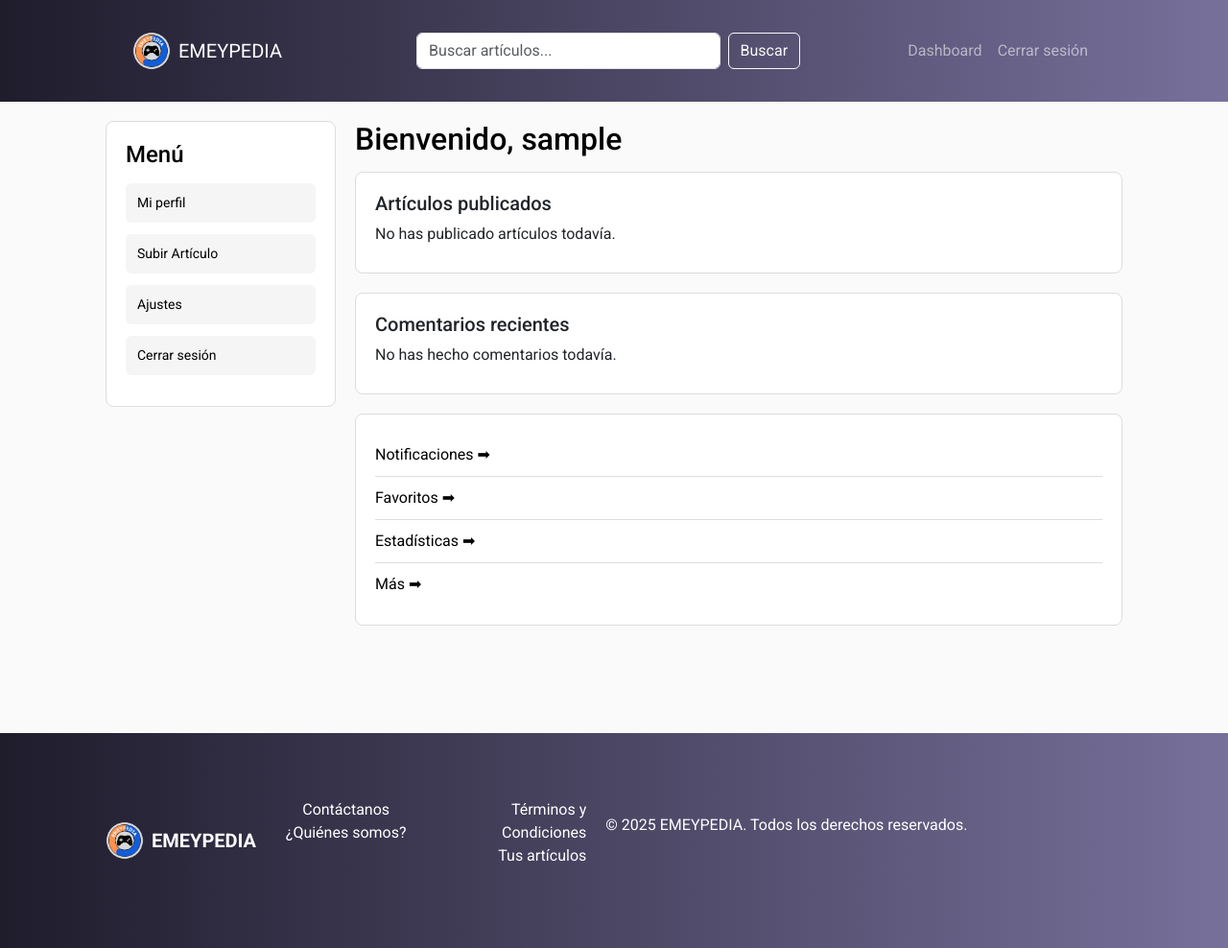
After one commit to ElFranck21/Emeypedia, a Django app: page /usuarios/dashboard_admin/ in a window 1280 px wide. The commit adds this page. Shown: the whole page at 96% size. Run offline with Django 5.2, Linux system fonts and the light colour scheme; the visitor is signed in with stand-in values (Sample User, id 1).

Commit message:
commit previo a cambiar modelos y vistas

```diff
--- a/Emeypediaa/settings.py
+++ b/Emeypediaa/settings.py
@@ -145,3 +145,4 @@ DEFAULT_AUTO_FIELD = 'django.db.models.BigAutoField'
 
 MEDIA_URL = '/media/'
 MEDIA_ROOT = BASE_DIR / 'media'
+LOGIN_REDIRECT_URL = '/redireccion_dashboard/'
--- a/Emeypediaa/urls.py
+++ b/Emeypediaa/urls.py
@@ -6,7 +6,7 @@ import articulos
 from inicio import views
 from django.contrib.auth import views as auth_views
 from usuarios.forms import LoginForm
-from usuarios.views import dashboard, register
+from usuarios.views import CustomLoginView, dashboard_admin, dashboard_cliente, register
 from articulos import views as articulos_views
 from django.contrib.auth.views import LogoutView
 
@@ -15,9 +15,9 @@ from django.contrib.auth.views import LogoutView
 
 urlpatterns = [
     path('', views.index, name='index'),
+    path('login/', CustomLoginView.as_view(), name='login'),
     path('articulos/', include('articulos.urls')),
     path('admin/', admin.site.urls),
-    path('dashboard/', dashboard, name='dashboard'),
     path('register/', register, name='register'),
     path('contactanos/', views.contactanos, name='contactanos'),
     path('quienes_somos', views.quienes_somos, name='quienes_somos'),
--- a/static/css/dashboard.css
+++ b/static/css/dashboard.css
@@ -1,95 +1,131 @@
+
     body {
-    font-family: 'Arial', sans-serif;
-    background: black;
+        font-family: 'Roboto', sans-serif;
         margin: 0;
-    padding: 0;
+        background-color: #fafafa;
+        color: #000;
     }
 
-.parent {
-    display: grid;
-    grid-template-columns: repeat(10, 1fr);
-    grid-template-rows: repeat(10, 1fr);
-    gap: 10px;
-    padding: 10px;
+    .container {
+        max-width: 1100px;
+        margin: 20px auto;
+        padding: 0 20px;
+        display: flex;
+        gap: 20px;
     }
 
-.header {
-    grid-column: 1 / span 10;
-    grid-row: 1 / span 2;
-    background: linear-gradient(to right, #1f1c2c, #77709b);
+    /* Sidebar estilo Netflix */
+    .sidebar {
+        width: 240px;
+        background: white;
+        border-radius: 8px;
         padding: 20px;
-    border-radius: 10px;
-    color: white;
+        border: 1px solid #ddd;
+        height: fit-content;
     }
 
-.sidebar {
-    grid-column: 1 / span 2;
-    grid-row: 3 / span 8;
-    background: linear-gradient(to bottom, #1f1c2c, #2e2a47);
-    padding: 20px;
-    border-radius: 10px;
-    color: white;
+    .sidebar h4 {
+        margin-bottom: 15px;
     }
 
-.content {
-    grid-column: 3 / span 7;
-    grid-row: 3 / span 8;
-    background: linear-gradient(to bottom, #1a1a1a, #33334d);
-    padding: 20px;
-    border-radius: 10px;
-    color: white;
-}
-
-.div4, .div5, .div6, .div7 {
-    grid-column: 10 / span 1;
-    background: linear-gradient(to bottom, #292929, #444);
-    color: white;
-    padding: 10px;
-    border-radius: 30px;
-}
-.div4 { grid-row: 3 / span 2; }
-.div5 { grid-row: 5 / span 2; }
-.div6 { grid-row: 7 / span 2; }
-.div7 { grid-row: 9 / span 2; }
-
-p {
-    color: wheat;
-}
-
-.dashboard-menu {
+    .sidebar ul {
         list-style: none;
         padding: 0;
         margin: 0;
     }
 
-.dashboard-menu li {
-    margin-bottom: 10px;
+    .sidebar li {
+        margin-bottom: 12px;
     }
 
-.btn-dash {
+    .sidebar a,
+    .sidebar button {
         display: block;
         width: 100%;
-    padding: 10px 15px;
+        padding: 10px 12px;
+        background-color: #f5f5f5;
+        border-radius: 6px;
+        text-decoration: none;
+        color: black;
+        text-align: left;
         border: none;
-    border-radius: 10px;
-    text-align: center;
-    background: linear-gradient(to right, #373b44, #4286f4);
-    color: white;
-    text-decoration: none;
-    font-weight: bold;
-    box-shadow: 0 4px 8px rgba(0,0,0,0.3);
-    transition: all 0.3s ease;
+        cursor: pointer;
+        font-size: 14px;
     }
 
-.btn-dash:hover {
-    background: linear-gradient(to right, #4e54c8, #8f94fb);
-    transform: translateY(-2px);
+    .sidebar a:hover,
+    .sidebar button:hover {
+        background-color: #e5e5e5;
     }
 
     .logout {
-    background: linear-gradient(to right, #c31432, #240b36);
+        background-color: #ff4d4d;
+        color: white !important;
     }
 
-.logout:hover {
-    background: linear-gradient(to right, #ff416c, #ff4b2b);
+    /* Contenido principal */
+    .main-content {
+        flex: 1;
     }
+
+    .main-content h2 {
+        margin-bottom: 15px;
+    }
+
+    .card {
+        background: white;
+        border: 1px solid #ddd;
+        border-radius: 8px;
+        padding: 20px;
+        margin-bottom: 20px;
+    }
+
+    .badge {
+        background-color: #1a4ed8;
+        color: white;
+        padding: 4px 10px;
+        border-radius: 20px;
+        font-size: 13px;
+        display: inline-block;
+    }
+
+    .card h5 {
+        margin-top: 0;
+    }
+
+    .card ul {
+        list-style: none;
+        padding: 0;
+        margin: 0;
+    }
+
+    .card ul li {
+        margin-bottom: 8px;
+    }
+
+    .card ul li a {
+        text-decoration: none;
+        color: black;
+    }
+
+    .card ul li a:hover {
+        text-decoration: underline;
+    }
+
+    /* Quick links */
+    .quick-links a {
+        display: flex;
+        justify-content: space-between;
+        padding: 10px 0;
+        border-bottom: 1px solid #ddd;
+        text-decoration: none;
+        color: black;
+    }
+
+    .quick-links a:last-child {
+        border-bottom: none;
+    }
+
+    .logout{
+        color: tomato;
+    }
--- a/templates/base.html
+++ b/templates/base.html
@@ -45,13 +45,12 @@
                     <ul class="navbar-nav mb-2 mb-lg-0 d-flex align-items-center">
                         {% if user.is_authenticated %}
                             <li class="nav-item">
-                                <a class="nav-link {% if request.resolver_match.url_name == 'dashboard' %}active{% endif %}" href="{% url 'dashboard' %}">Dashboard</a>
+                                <a class="nav-link {% if request.resolver_match.url_name == 'dashboard' %}active{% endif %}" href="{% url 'redireccion_dashboard' %}">Dashboard</a>
                             </li>
                             <li class="nav-item">
-                                <form method="post" action="{% url 'logout' %}">
-                                    {% csrf_token %}
-                                    <button type="submit" class="nav-link btn btn-link">Cerrar sesión</button>
-                                </form>
+                                <button type="button" class="nav-link btn btn-link" data-bs-toggle="modal" data-bs-target="#logoutModal">
+                                    Cerrar sesión
+                                </button>
                             </li>
                         {% else %}
                             <li class="nav-item">
@@ -155,5 +154,32 @@
         </div>
       </div>
     </div>
+
+    <!-- MODAL DE CONFIRMACIÓN DE CIERRE DE SESIÓN -->
+<div class="modal fade" id="logoutModal" tabindex="-1" aria-labelledby="logoutModalLabel" aria-hidden="true">
+  <div class="modal-dialog modal-dialog-centered">
+    <div class="modal-content p-4" style="border-radius: 1rem;">
+
+      <div class="modal-header">
+        <h5 class="modal-title text-warning" id="logoutModalLabel">Cerrar sesión</h5>
+        <button type="button" class="btn-close" data-bs-dismiss="modal" aria-label="Cerrar"></button>
+      </div>
+
+      <div class="modal-body text-center text-dark">
+        <p>¿Estás seguro que deseas cerrar tu sesión?</p>
+      </div>
+
+      <div class="modal-footer justify-content-center">
+        <!-- Formulario que apunta al logout -->
+        <form method="post" action="{% url 'logout' %}">
+          {% csrf_token %}
+          <button type="submit" class="btn btn-warning">Sí, cerrar sesión</button>
+        </form>
+        <button type="button" class="btn btn-secondary" data-bs-dismiss="modal">Cancelar</button>
+      </div>
+
+    </div>
+  </div>
+</div>
 </body>
 </html>
--- a/templates/perfil.html
+++ b/templates/perfil.html
@@ -2,6 +2,7 @@
 {% load static %}
 
 {% block content %}
+
 <link rel="stylesheet" href="{% static 'css/index.css' %}">
 
 <div class="container text-white mt-5">
--- /dev/null
+++ b/templates/usuarios/dashboard_admin.html
@@ -0,0 +1,74 @@
+{% extends 'base.html' %}
+{% load static %}
+
+{% block content %}
+<link rel="stylesheet" href="https://fonts.googleapis.com/css2?family=Roboto:wght@400;500;700&display=swap">
+<link rel="stylesheet" href="{% static 'css/dashboard.css' %}">
+
+
+
+<div class="container">
+    <!-- Sidebar -->
+    <aside class="sidebar">
+        <h4>Menú</h4>
+        <ul>
+            <li><a href="{% url 'perfil' %}">Mi perfil</a></li>
+            <li><a href="{% url 'crear_articulo' %}">Subir Artículo</a></li>
+            <li><a href="#">Ajustes</a></li>
+            <li>
+                <button type="button" class="btn btn-danger" data-bs-toggle="modal" data-bs-target="#logoutModal">
+                    Cerrar sesión
+                </button>
+            </li>
+
+        </ul>
+    </aside>
+
+    <!-- Main content -->
+    <main class="main-content">
+        <h2>Bienvenido, {{ user.username }}</h2>
+
+        <!-- Actividad reciente -->
+        <div class="card">
+            <h5>Artículos publicados</h5>
+            <ul>
+                {% for articulo in ultimos_articulos %}
+                    <li><a href="{% url 'detalle_articulo' articulo.id %}">{{ articulo.titulo }}</a></li>
+                {% empty %}
+                    <li>No has publicado artículos todavía.</li>
+                {% endfor %}
+            </ul>
+        </div>
+
+        <div class="card">
+            <h5>Comentarios recientes</h5>
+            <ul>
+                {% for comentario in ultimos_comentarios %}
+                    <li>
+                        En <a href="{% url 'detalle_articulo' comentario.articulo.id %}">{{ comentario.articulo.titulo }}</a>:
+                        <em>"{{ comentario.contenido|truncatechars:50 }}"</em>
+                    </li>
+                {% empty %}
+                    <li>No has hecho comentarios todavía.</li>
+                {% endfor %}
+            </ul>
+        </div>
+
+        <!-- Quick links -->
+        <div class="card quick-links">
+            <a href="#">Notificaciones ➡</a>
+            <a href="#">Favoritos ➡</a>
+            <a href="#">Estadísticas ➡</a>
+            <a href="#">Más ➡</a>
+        </div>
+    <br>
+    <br>
+    <br>
+    </main>
+
+</div>
+
+
+
+
+{% endblock %}
--- a/usuarios/urls.py
+++ b/usuarios/urls.py
@@ -1,8 +1,12 @@
 from django.urls import path
 from . import views
 from django.contrib.auth.views import LoginView
+from usuarios.views import CustomLoginView, dashboard_admin, dashboard_cliente, register
 
 urlpatterns = [
-    path('login/', LoginView.as_view(template_name='login.html'), name='login'),
+    path('login/', CustomLoginView.as_view(), name='login'),
     path('perfil/', views.perfil_view, name='perfil'),
+    path('redireccion_dashboard/', views.redireccion_dashboard, name='redireccion_dashboard'),
+    path('dashboard_admin/', views.dashboard_admin, name='dashboard_admin'),
+    path('dashboard_cliente/', views.dashboard_cliente, name='dashboard_cliente'),
 ]
--- a/usuarios/views.py
+++ b/usuarios/views.py
@@ -1,16 +1,23 @@
 from pyexpat.errors import messages
+from django.http import HttpResponseForbidden
 from django.shortcuts import redirect, render
 from django.contrib.auth.decorators import login_required
 from django.shortcuts import render
 from django.contrib.auth import login
+from django.urls import reverse
 from articulos.models import Articulo
 from usuarios.forms import RegistroUsuarioForm
 from django.contrib.auth.models import User
+from django.contrib.auth.views import LoginView
 
-@login_required
-def dashboard(request):
-    return render(request, 'dashboard.html')
-
+class CustomLoginView(LoginView):
+    template_name = 'index.html'
+    def get_success_url(self):
+        user = self.request.user
+        if user.is_staff or user.is_superuser:
+            return reverse('dashboard_admin')
+        else:
+            return reverse('dashboard_cliente')
 
 def register(request):
     if request.method == 'POST':
@@ -24,8 +31,10 @@ def register(request):
 
             user = form.save()
             login(request, user)
-            return redirect('dashboard')
-
+            if user.is_staff or user.is_superuser:
+                return redirect('dashboard_admin')
+            else:
+                return redirect('dashboard_cliente')
     else:
         form = RegistroUsuarioForm()
 
@@ -38,3 +47,23 @@ def perfil_view(request):
     return render(request, 'perfil.html', {
         'articulos_usuario': articulos_usuario
     })
+
+
+@login_required
+def redireccion_dashboard(request):
+    if  request.user.is_superuser or request.user.is_staff:
+        return redirect('dashboard_admin')
+    else:
+        return redirect('dashboard_cliente')
+
+@login_required
+def dashboard_admin(request):
+    if not ( request.user.is_superuser or request.user.is_staff):
+        return HttpResponseForbidden("No tienes permiso para ver este dashboard.")
+    return render(request, 'usuarios/dashboard_admin.html')
+
+@login_required
+def dashboard_cliente(request):
+    if request.user.is_superuser or request.user.is_staff:
+        return HttpResponseForbidden("No tienes permiso para ver este dashboard.")
+    return render(request, 'usuarios/dashboard_cliente.html')
```
Also changed, not shown: templates/usuarios/dashboard.html (deleted, +0 -63 lines), templates/usuarios/dashboard_cliente.html (added, +67 -0 lines), comentarios/views.py (line endings or trailing spaces). Lines whose indentation alone changed are shown as unchanged.
